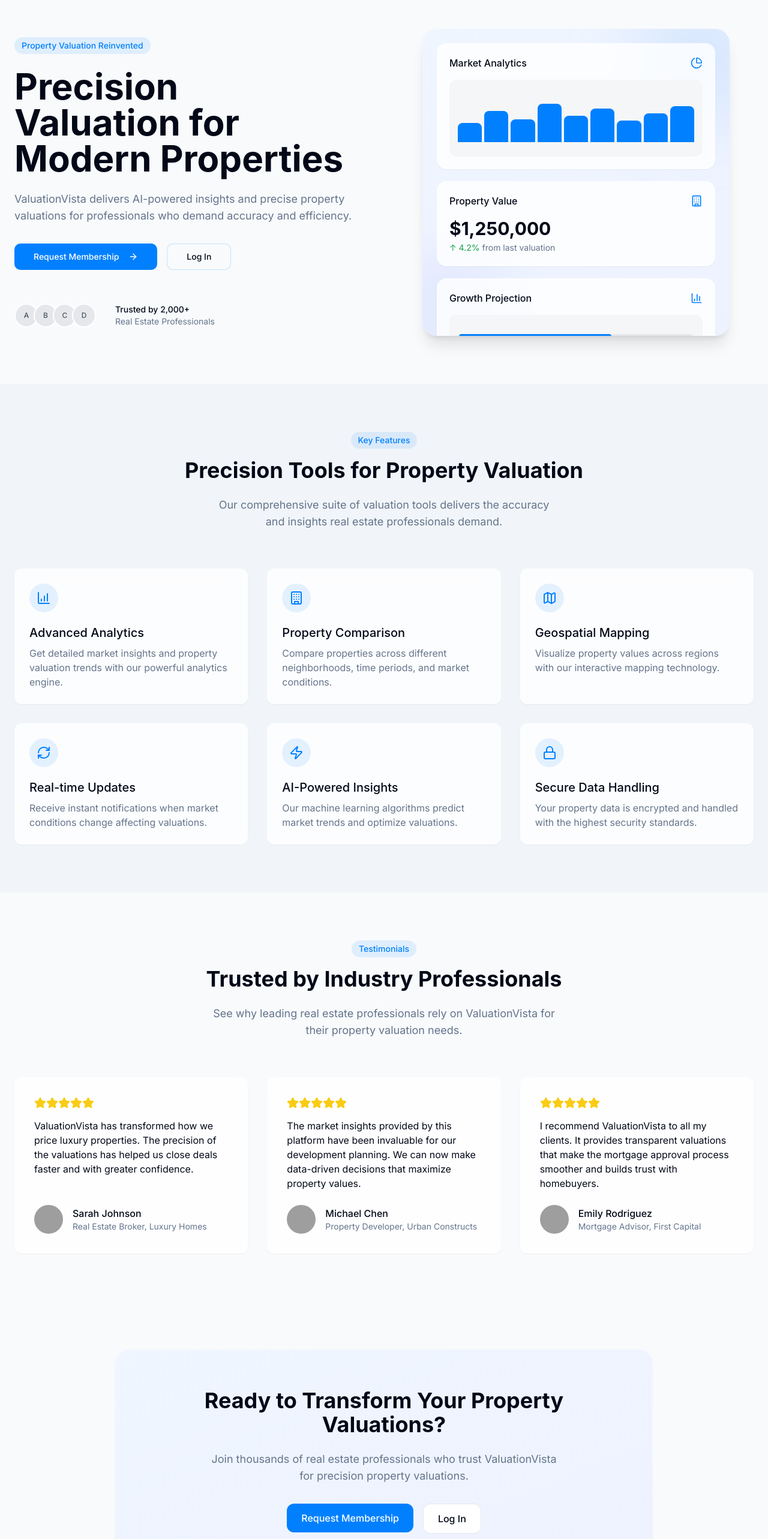
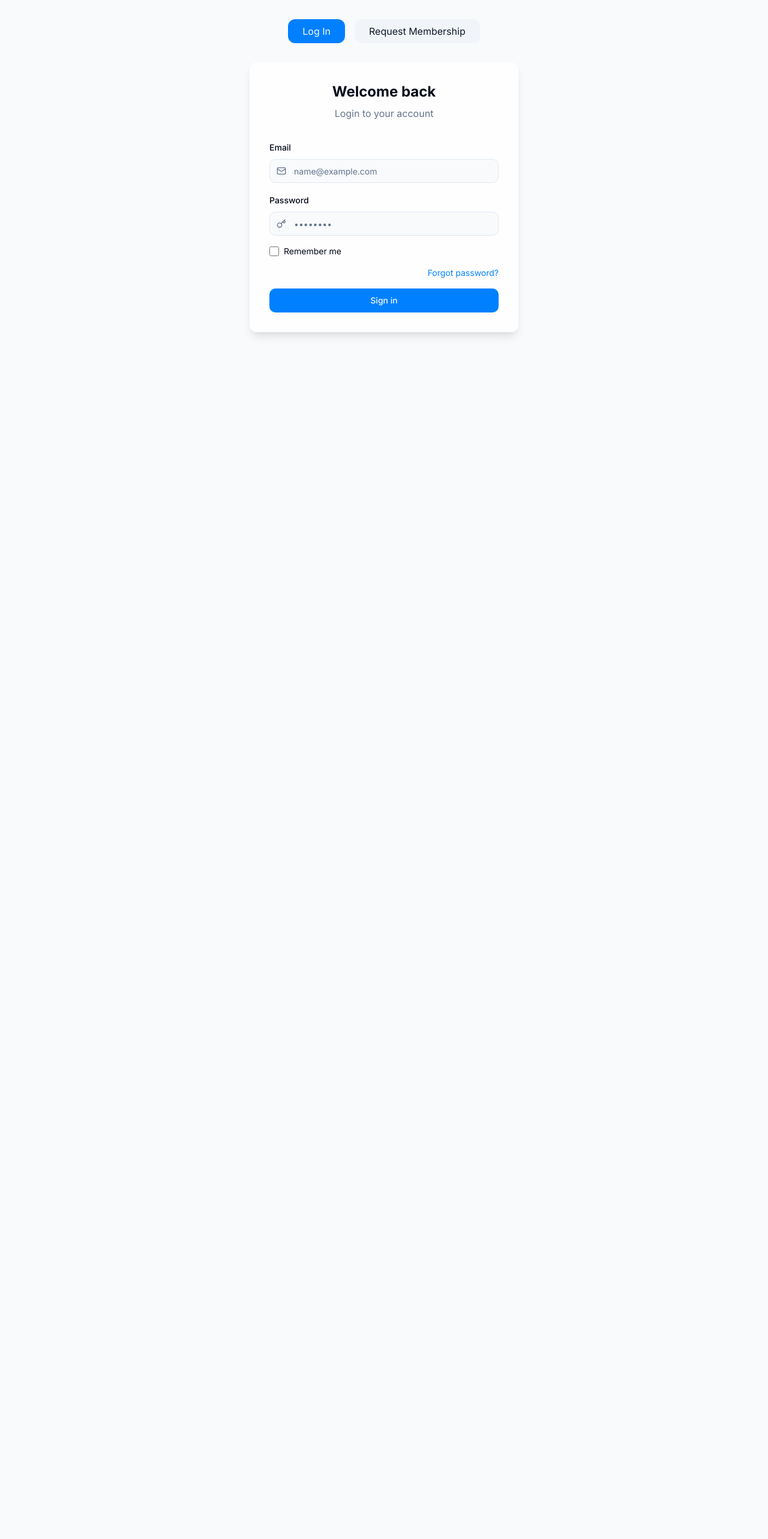
Before and after one commit to devisopen/valuation-vista-landing, a React (Vite) app: page / in a window 1280 px wide. Shown: the part 80-2646 px from the top of the page at 60% size. After the commit the page ends 800 px from the top, so only its background shows below. Built offline with nearby package versions, Linux system fonts and the light colour scheme; grey boxes are pictures that could not be loaded.

Commit message:
Replace Index page content
Replaced the content of the Index page with the Login and Request Membership pages, while keeping the Navbar.

```diff
--- a/src/layouts/GuestLayout.tsx
+++ b/src/layouts/GuestLayout.tsx
@@ -1,17 +1,13 @@
 
 import React from 'react';
 import { Outlet } from 'react-router-dom';
-import Navbar from '@/components/Navbar';
-import Footer from '@/components/Footer';
 
 const GuestLayout = () => {
   return (
     <div className="min-h-screen flex flex-col">
-      <Navbar />
       <main className="flex-grow">
         <Outlet />
       </main>
-      <Footer />
     </div>
   );
 };
--- a/src/pages/Index.tsx
+++ b/src/pages/Index.tsx
@@ -1,95 +1,56 @@
 
-import React, { useEffect } from 'react';
-import { Link } from 'react-router-dom';
+import React, { useState } from 'react';
 import { motion } from 'framer-motion';
-import Hero from '@/components/Hero';
-import Features from '@/components/Features';
-import Testimonials from '@/components/Testimonials';
-import Footer from '@/components/Footer';
 import { useToast } from "@/hooks/use-toast";
+import Login from '@/pages/auth/Login';
+import Register from '@/pages/auth/Register';
+import Navbar from '@/components/Navbar';
 
 const Index = () => {
+  const [activeTab, setActiveTab] = useState<'login' | 'register'>('login');
   const { toast } = useToast();
 
-  useEffect(() => {
-    // Smooth scroll behavior for anchor links
-    document.querySelectorAll('a[href^="#"]').forEach(anchor => {
-      anchor.addEventListener('click', function(e) {
-        e.preventDefault();
-        const target = document.querySelector(this.getAttribute('href') as string);
-        if (target) {
-          target.scrollIntoView({
-            behavior: 'smooth'
-          });
-        }
-      });
-    });
-  }, []);
+  return (
+    <div className="min-h-screen bg-background">
+      <Navbar />
 
-  const handleRequestMembership = () => {
-    toast({
-      title: "Request Membership",
-      description: "Redirecting you to our registration page."
-    });
-  };
-
-  const handleLogin = () => {
-    toast({
-      title: "Login",
-      description: "Redirecting you to our login page."
-    });
-  };
-
-  return (
-    <div className="min-h-screen bg-background smooth-scroll">
-      <Hero />
-      <Features />
-      <Testimonials />
-
-      {/* CTA Section */}
-      <motion.section
-        initial={{ opacity: 0 }}
-        whileInView={{ opacity: 1 }}
-        viewport={{ once: true }}
-        transition={{ duration: 0.7 }}
-        id="pricing"
-        className="py-20"
+      <div className="container mx-auto px-4 pt-28 pb-16">
+        <div className="max-w-md mx-auto">
+          <div className="mb-8 flex justify-center gap-4">
+            <button
+              onClick={() => setActiveTab('login')}
+              className={`px-6 py-2 rounded-lg transition-colors ${
+                activeTab === 'login'
+                  ? 'bg-primary text-primary-foreground'
+                  : 'bg-secondary text-secondary-foreground hover:bg-secondary/80'
+              }`}
             >
-        <div className="container mx-auto px-4 md:px-6">
-          <div className="glass-card rounded-3xl p-10 md:p-16 text-center max-w-4xl mx-auto bg-gradient-to-br from-blue-50 to-indigo-50">
-            <h2 className="text-3xl md:text-4xl font-display font-bold text-foreground mb-6">
-              Ready to Transform Your Property Valuations?
-            </h2>
-            <p className="text-lg text-muted-foreground mb-8 max-w-xl mx-auto">
-              Join thousands of real estate professionals who trust ValuationVista for precision property valuations.
-            </p>
-            <div className="flex flex-col sm:flex-row gap-4 justify-center">
-              <motion.div
-                whileHover={{ scale: 1.05 }}
-                whileTap={{ scale: 0.95 }}
+              Log In
+            </button>
+            <button
+              onClick={() => setActiveTab('register')}
+              className={`px-6 py-2 rounded-lg transition-colors ${
+                activeTab === 'register'
+                  ? 'bg-primary text-primary-foreground'
+                  : 'bg-secondary text-secondary-foreground hover:bg-secondary/80'
+              }`}
             >
-                <Link to="/register" onClick={handleRequestMembership}>
-                  <button className="bg-primary hover:bg-primary/90 text-white font-medium rounded-lg px-6 py-3 transition-colors w-full">
               Request Membership
             </button>
-                </Link>
-              </motion.div>
+          </div>
+
           <motion.div
-                whileHover={{ scale: 1.05 }}
-                whileTap={{ scale: 0.95 }}
+            key={activeTab}
+            initial={{ opacity: 0, y: 10 }}
+            animate={{ opacity: 1, y: 0 }}
+            exit={{ opacity: 0, y: -10 }}
+            transition={{ duration: 0.3 }}
+            className="glass-card rounded-xl p-6 md:p-8 shadow-lg"
           >
-                <Link to="/login" onClick={handleLogin}>
-                  <button className="bg-white text-foreground font-medium rounded-lg px-6 py-3 border border-gray-200 hover:bg-gray-50 transition-colors w-full">
-                    Log In
-                  </button>
-                </Link>
+            {activeTab === 'login' ? <Login /> : <Register />}
           </motion.div>
         </div>
       </div>
-        </div>
-      </motion.section>
-
-      <Footer />
     </div>
   );
 };
--- a/src/pages/auth/Login.tsx
+++ b/src/pages/auth/Login.tsx
@@ -2,71 +2,126 @@
 import React from 'react';
 import { useNavigate } from 'react-router-dom';
 import { motion } from 'framer-motion';
+import { useForm } from 'react-hook-form';
+import { z } from 'zod';
+import { zodResolver } from '@hookform/resolvers/zod';
+import { Mail, Key } from 'lucide-react';
+import { Form, FormControl, FormField, FormItem, FormLabel, FormMessage } from '@/components/ui/form';
+import { Input } from '@/components/ui/input';
+import { Button } from '@/components/ui/button';
+import { useToast } from "@/hooks/use-toast";
+
+const loginSchema = z.object({
+  email: z.string().email({ message: "Please enter a valid email address." }),
+  password: z.string().min(1, { message: "Password is required." }),
+  rememberMe: z.boolean().optional(),
+});
+
+type LoginFormValues = z.infer<typeof loginSchema>;
 
 const Login = () => {
   const navigate = useNavigate();
+  const { toast } = useToast();
+
+  const form = useForm<LoginFormValues>({
+    resolver: zodResolver(loginSchema),
+    defaultValues: {
+      email: "",
+      password: "",
+      rememberMe: false,
+    },
+  });
+
+  const onSubmit = (data: LoginFormValues) => {
+    console.log(data);
+    toast({
+      title: "Logging in",
+      description: "Redirecting you to the dashboard.",
+    });
+
+    // Simulate a delay before redirecting
+    setTimeout(() => {
+      navigate('/dashboard');
+    }, 1500);
+  };
 
   return (
-    <motion.div
-      initial={{ opacity: 0, y: 20 }}
-      animate={{ opacity: 1, y: 0 }}
-      transition={{ duration: 0.4 }}
-      className="w-full"
-    >
+    <div className="w-full">
       <div className="mb-8 text-center">
         <h1 className="text-2xl font-bold mb-2">Welcome back</h1>
         <p className="text-muted-foreground">Login to your account</p>
       </div>
 
-      <form className="space-y-4">
-        <div>
-          <label htmlFor="email" className="block text-sm font-medium mb-1">Email</label>
+      <Form {...form}>
+        <form onSubmit={form.handleSubmit(onSubmit)} className="space-y-4">
+          <FormField
+            control={form.control}
+            name="email"
+            render={({ field }) => (
+              <FormItem>
+                <FormLabel>Email</FormLabel>
+                <FormControl>
+                  <div className="relative">
+                    <Mail className="absolute left-3 top-1/2 -translate-y-1/2 h-4 w-4 text-muted-foreground" />
+                    <Input className="pl-10" placeholder="name@example.com" {...field} />
+                  </div>
+                </FormControl>
+                <FormMessage />
+              </FormItem>
+            )}
+          />
+
+          <FormField
+            control={form.control}
+            name="password"
+            render={({ field }) => (
+              <FormItem>
+                <FormLabel>Password</FormLabel>
+                <FormControl>
+                  <div className="relative">
+                    <Key className="absolute left-3 top-1/2 -translate-y-1/2 h-4 w-4 text-muted-foreground" />
+                    <Input className="pl-10" type="password" placeholder="••••••••" {...field} />
+                  </div>
+                </FormControl>
+                <FormMessage />
+              </FormItem>
+            )}
+          />
+
+          <FormField
+            control={form.control}
+            name="rememberMe"
+            render={({ field }) => (
+              <FormItem className="flex flex-row items-start space-x-3 space-y-0">
+                <FormControl>
+                  <div className="flex items-center">
                     <input
-            id="email"
-            type="email"
-            placeholder="name@example.com"
-            className="w-full p-2 rounded-md border border-input bg-background"
+                      type="checkbox"
+                      className="h-4 w-4 mr-2"
+                      checked={field.value}
+                      onChange={field.onChange}
                     />
+                    <label className="text-sm">Remember me</label>
                   </div>
-        <div>
-          <label htmlFor="password" className="block text-sm font-medium mb-1">Password</label>
-          <input
-            id="password"
-            type="password"
-            placeholder="••••••••"
-            className="w-full p-2 rounded-md border border-input bg-background"
+                </FormControl>
+                <FormMessage />
+              </FormItem>
+            )}
           />
-        </div>
 
-        <div className="flex items-center justify-between">
-          <div className="flex items-center">
-            <input id="remember-me" type="checkbox" className="h-4 w-4 mr-2" />
-            <label htmlFor="remember-me" className="text-sm">Remember me</label>
-          </div>
+          <div className="flex justify-end">
             <a href="#" className="text-sm text-primary hover:underline">Forgot password?</a>
           </div>
 
-        <button
-          type="button"
-          onClick={() => navigate('/dashboard')}
-          className="w-full bg-primary text-primary-foreground p-2 rounded-md hover:bg-primary/90"
+          <Button
+            type="submit"
+            className="w-full bg-primary text-primary-foreground"
           >
             Sign in
-        </button>
+          </Button>
         </form>
-
-      <div className="text-center mt-6">
-        <p className="text-sm text-muted-foreground">
-          Don't have an account?{' '}
-          <a
-            href="/register"
-            className="text-primary hover:underline"
-          >
-            Sign up
-          </a>
-        </p>
+      </Form>
     </div>
-    </motion.div>
   );
 };
 
```
Lines whose indentation alone changed are shown as unchanged.
